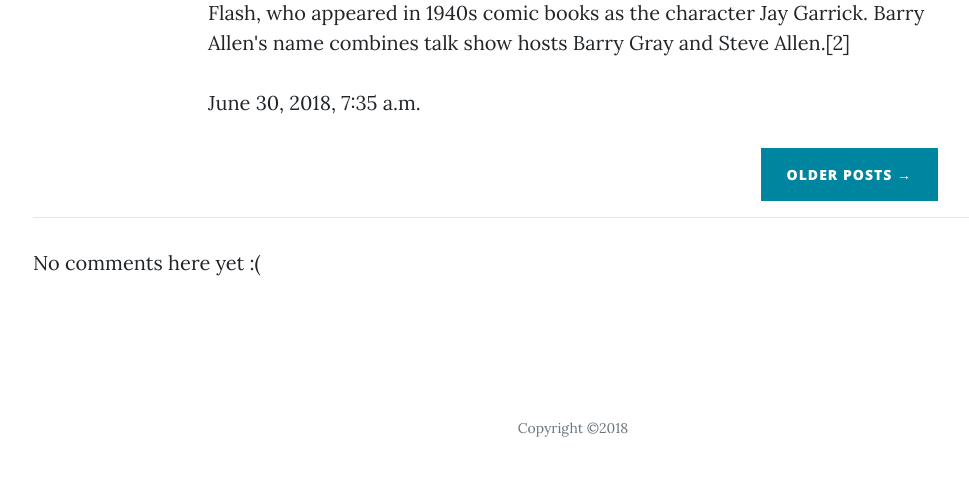
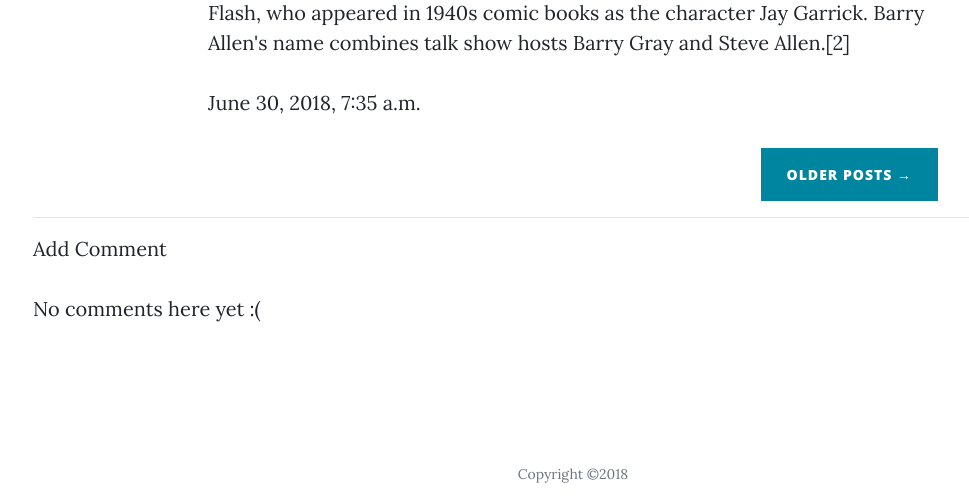
Before and after one commit to Sharma-Hrishabh/my_blog, a Django app: a page that uses articles/templates/articles/article_detail.html in a window 1280 px wide. Shown: the part 1152-1653 px from the top of the page, without its empty margins (67-1036 px from the left). Before the commit the page ends 1589 px from the top, so only its background shows below. Run offline with Django 3.2, Linux system fonts and the light colour scheme; data comes from the database, SQL or seed files in the repository; both versions use the stored data as it was after the commit; some libraries are stand-ins or nearby versions.

Commit message:
commentform added

```diff
--- a/articles/forms.py
+++ b/articles/forms.py
@@ -6,3 +6,9 @@ class CreateArticle(forms.ModelForm):
     class Meta:
         model = models.Articles
         fields = ['title','body','slug','thumb']
+
+
+class CommentForm(forms.ModelForm):
+    class Meta:
+        model = models.Comment
+        fields = ['author','text']
--- a/articles/templates/articles/add_comment_to_article.html
+++ b/articles/templates/articles/add_comment.html
@@ -1,7 +1,7 @@
 {% extends 'base_layout.html' %}
 {% block content %}
 <h1>New comment</h1>
- <form action="{% url 'articles:add_comment_to_article' %}" method="post">
+ <form method="post">
      {% csrf_token %}
      {{ form.as_p }}
      <button type="submit" class="save btn btn-default">Send</button>
--- a/articles/templates/articles/article_detail.html
+++ b/articles/templates/articles/article_detail.html
@@ -25,6 +25,7 @@
   <div class="row">
   <div class="col-lg-12">
     <hr>
+    <a href="{% url 'articles:add_comment' slug=article.slug %}">Add Comment</a>
 {% for comment in article.comments.all %}
     <div class="comment">
         <div class="date">{{ comment.created_date }}</div>
--- a/articles/urls.py
+++ b/articles/urls.py
@@ -7,5 +7,6 @@ urlpatterns = [
     url(r'^$',views.article_list,name="list"),
     url(r'^create/$',views.article_create,name="create"),
     url(r'^(?P<slug>[\w-]+)/$',views.article_detail,name="detail"),
+    url(r'^(?P<slug>[\w-]+)/comment/$',views.add_comment,name="add_comment"),
 
 ]
--- a/articles/views.py
+++ b/articles/views.py
@@ -1,9 +1,10 @@
 from django.shortcuts import render,redirect
-from .models import Articles
+from .models import Articles,Comment
 from django.http import HttpResponse
 from django.contrib.auth.decorators import login_required
 from . import forms
 from articles.config import pagination
+from django.shortcuts import get_object_or_404
 
 def article_list(request):
     articles=Articles.objects.all().order_by('date')
@@ -34,3 +35,18 @@ def article_create(request):
     else:
         form = forms.CreateArticle()
     return render(request,'articles/article_create.html',{'form':form})
+
+
+
+def add_comment(request,slug):
+    article = get_object_or_404(Articles,slug=slug)
+    if request.method == 'POST':
+        form = forms.CommentForm(request.POST)
+        if form.is_valid():
+            comment = form.save(commit=False)
+            comment.article = article
+            comment.save()
+            return redirect('articles:list')
+    else:
+        form = forms.CommentForm()
+    return render(request,'articles/add_comment.html',{'form':form})
```
Also changed, not shown: db.sqlite3.
